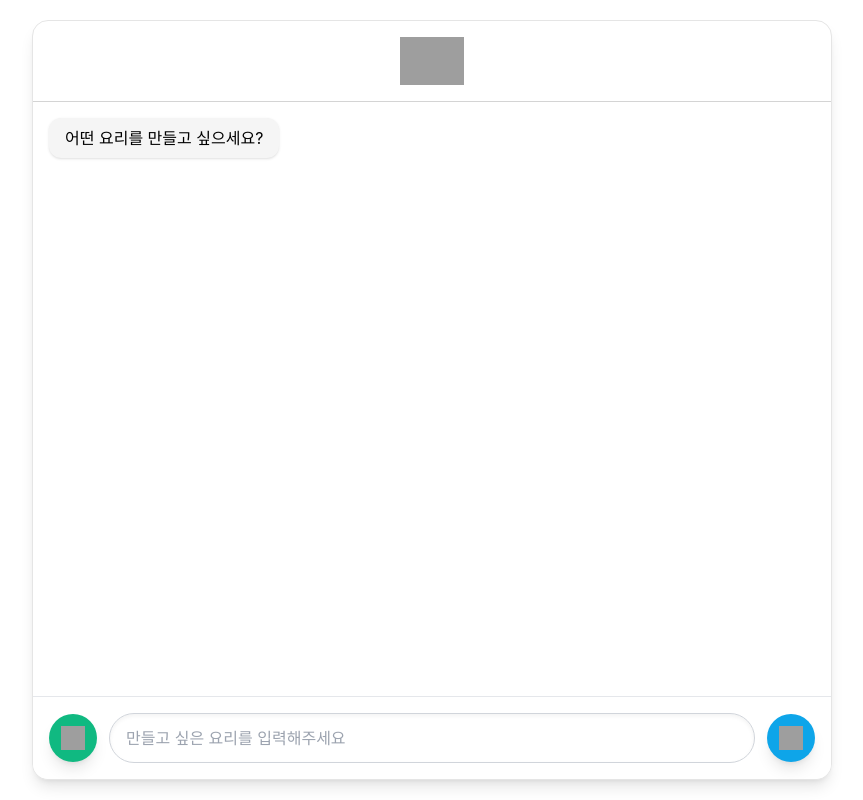
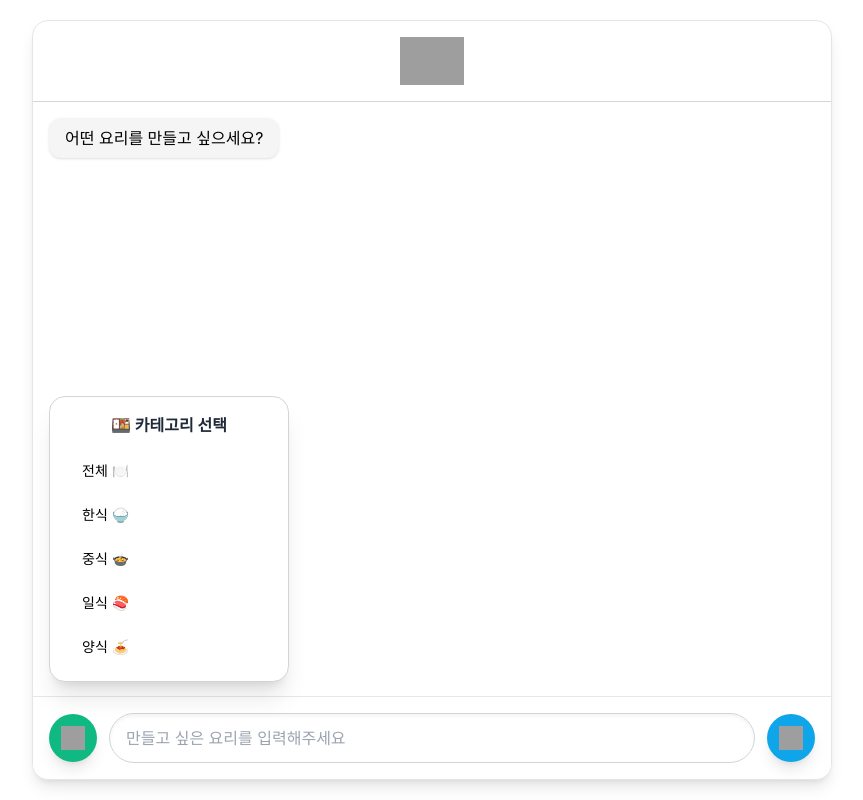
Before and after one commit to prnsslcn/ChefBot, a React (Create React App) app in the folder frontend/chatbot-ui/: page / in a window 1280 px wide. Both pictures are taken after a click on the button 281 px from the left and 738 px from the top of the page. Shown: the whole page, without its empty margins (208-1071 px from the left). Built offline with nearby package versions, Linux system fonts and the light colour scheme; grey boxes are pictures that could not be loaded.

Commit message:
Feat: 카테고리 기능 구현

```diff
--- a/frontend/chatbot-ui/src/components/AiChatValidate.js
+++ b/frontend/chatbot-ui/src/components/AiChatValidate.js
@@ -24,22 +24,16 @@ export const AiChatValidate = () => {
         try {
           setIsAiResponding(true);
 
-          // const response = await postQuery(messages[messages.length - 1]) //messages[messages.length - 1]에는 category(카테고리) 정보가 포함되지 않음
-          // // // // // // //
-          // userInput, optionCheck 값을 직접 가져와서 API 요청
           if (!messages || messages.length === 0) return;
 
           const lastUserMessage = messages[messages.length - 1];
-          if (!lastUserMessage) return; //  빈 값 방지
+          if (!lastUserMessage) return;
 
           console.log("🔍 Fetching AI response for:", lastUserMessage);
-          const response = await postQuery(lastUserMessage, optionCheck); // category 포함
+          const response = await postQuery(lastUserMessage, optionCheck);
 
           console.log("대답 : ", response);
-          // // // // // // //
-          // console.log("대답 : ",response)
 
-          // ai 레시피 제안
           const newMessages = [
             {
               type: "text",
@@ -52,20 +46,34 @@ export const AiChatValidate = () => {
             { type: "image", content: response.image_url },
             {
               type: "text",
-              content: `${response.recipe.title}을 만들고 싶다면 "시작" 버튼을 눌러주세요`,
+              content: `${response.recipe.title}을 만들고 싶다면 \"시작\" 버튼을 눌러주세요`,
             },
           ];
 
           const addMessagesSequentially = async () => {
             for (let i = 0; i < newMessages.length; i++) {
-              if(i === 0){
-                await new Promise((resolve) => setTimeout(resolve, 300));
+              const currentMsg = newMessages[i];
+
+              if (currentMsg.type === "image") {
+                const img = new Image();
+                img.src = currentMsg.content;
+
+                await new Promise((resolve) => {
+                  img.onload = () => {
+                    setAiResponse((prev) => [...prev, currentMsg]);
+                    setAllMessages((prev) => [...prev, currentMsg]);
+                    resolve();
+                  };
+                });
+              } else {
+                await new Promise((resolve) =>
+                  setTimeout(() => {
+                    setAiResponse((prev) => [...prev, currentMsg]);
+                    setAllMessages((prev) => [...prev, currentMsg]);
+                    resolve();
+                  }, i === 0 ? 300 : 1000)
+                );
               }
-              else if (i !== 0) {
-                await new Promise((resolve) => setTimeout(resolve, 1000));
-              }
-              setAiResponse((prev) => [...prev, newMessages[i]]);
-              setAllMessages((prev) => [...prev, newMessages[i]]);
             }
 
             setAllMessages((prev) => [
@@ -94,9 +102,8 @@ export const AiChatValidate = () => {
   }, [callResponse, isAiResponding]);
 
   useEffect(() => {
-    // allMessages가 업데이트되면 로그를 찍도록 추가
     console.log("Updated allMessages:", allMessages);
-  }, [allMessages]); // allMessages가 변경될 때마다 실행됨
+  }, [allMessages]);
 
   return null;
 };
--- a/frontend/chatbot-ui/src/components/LoadingSpinner.js
+++ b/frontend/chatbot-ui/src/components/LoadingSpinner.js
@@ -1,8 +1,12 @@
 export const LoadingSpinner = () => {
   return (
     <div className="chat-message text-left mb-2 animate-fadein">
-      <div className="inline-block px-4 py-2 rounded-xl bg-neutral-100 text-black max-w-[70%] shadow text-base">
-        <div className="loading loading-dots loading-lg">...</div>
+      <div className="inline-block px-4 py-2 rounded-xl bg-neutral-100 text-black max-w-[15%] shadow text-base min-h-[40px] flex items-center justify-center">
+        <div className="flex space-x-2 items-center">
+          <span className="w-2 h-2 bg-gray-500 rounded-full animate-bounceUp"></span>
+          <span className="w-2 h-2 bg-gray-500 rounded-full animate-bounceUpDelayed1"></span>
+          <span className="w-2 h-2 bg-gray-500 rounded-full animate-bounceUpDelayed2"></span>
+        </div>
       </div>
     </div>
   );
--- a/frontend/chatbot-ui/src/components/UserInput.js
+++ b/frontend/chatbot-ui/src/components/UserInput.js
@@ -3,7 +3,9 @@ import { useChat } from "../context/ChatContext";
 
 export const UserInput = () => {
   const [userInput, setUserInput] = useState("");
-  const { isAiResponding, setMessages, setAllMessages, setCallResponse } = useChat();
+  const [showCategoryPopup, setShowCategoryPopup] = useState(false);
+  const [isFadingOut, setIsFadingOut] = useState(false);
+  const { isAiResponding, setMessages, setAllMessages, setCallResponse, optionCheck, setOptionCheck } = useChat();
 
   const handleSubmit = () => {
     if (!userInput.trim()) return;
@@ -17,19 +19,76 @@ export const UserInput = () => {
     if (e.key === "Enter") handleSubmit();
   };
 
+  const handleCheckboxChange = (option) => {
+    if (option === "전체 🍽️") {
+      setOptionCheck(""); // 서버에 category는 빈 값으로 전달됨
+    } else {
+      setOptionCheck(option);
+    }
+    handleCloseCategoryPopup(); // 팝업 닫기
+  };
+
+  const handleCloseCategoryPopup = () => {
+    setIsFadingOut(true);
+    setTimeout(() => {
+      setShowCategoryPopup(false);
+      setIsFadingOut(false);
+    }, 1000); // fadeout 애니메이션 시간과 일치시켜야 함
+  };
+
+  const categoryOptions = ["전체 🍽️", "한식 🍚", "중식 🍲", "일식 🍣", "양식 🍝"];
+
   return (
     <div className="p-4 border-t border-gray-200 bg-white flex items-center gap-3">
+      {/* 🍱 카테고리 버튼 */}
+      <div className="relative">
         <button
-        onClick={handleSubmit}
-        disabled={isAiResponding}
+          onClick={() => setShowCategoryPopup(!showCategoryPopup)}
           className="w-12 h-12 bg-emerald-500 hover:bg-emerald-700 rounded-full flex items-center justify-center text-white shadow-lg"
         >
           <img
             src="https://img.icons8.com/fluency-systems-filled/96/ffffff/rice-bowl.png"
-          alt="Send"
+            alt="Category"
             className="w-6 h-6"
           />
         </button>
+
+        {/* 📂 카테고리 팝업 */}
+        {showCategoryPopup && (
+          <div className={`absolute bottom-20 left-0 bg-white border border-gray-300 rounded-2xl shadow-xl p-4 z-50 w-60
+            ${isFadingOut ? "animate-fadeoutCategory" : "animate-fadeinCategory"}`}
+          >
+            <p className="text-base font-bold mb-4 text-gray-800 text-center">🍱 카테고리 선택</p>
+            <ul className="space-y-2">
+              {categoryOptions.map((option) => {
+                const isSelected = optionCheck === option;
+                return (
+                  <li key={option}>
+                    <label
+                      className={`flex items-center space-x-2 cursor-pointer text-sm px-2 py-2 rounded-lg transition-colors duration-200
+                        ${isSelected ? "bg-emerald-100 border border-emerald-500 font-semibold text-emerald-700" : "hover:bg-gray-100"}
+                      `}
+                    >
+                      <input
+                        type="radio"
+                        name="category"
+                        value={option}
+                        checked={isSelected}
+                        onChange={() => {
+                          setOptionCheck(option);
+                          handleCloseCategoryPopup();
+                        }}
+                        className="hidden"
+                      />
+                      <span>{option}</span>
+                    </label>
+                  </li>
+                );
+              })}
+            </ul>
+          </div>
+        )}
+      </div>
       <input
         type="text"
         placeholder="만들고 싶은 요리를 입력해주세요"
--- a/frontend/chatbot-ui/tailwind.config.js
+++ b/frontend/chatbot-ui/tailwind.config.js
@@ -24,15 +24,49 @@ module.exports = {
             opacity: "0",
           },
         },
+        fadeinCategory: {
+          "0%": {
+            opacity: "0",
+            transform: "translateY(10px)",
+          },
+          "100%": {
+            opacity: "1",
+            transform: "translateY(0)",
+          },
+        },
+        fadeoutCategory: {
+          "0%": {
+            opacity: "1",
+            transform: "translateY(0)",
+          },
+          "100%": {
+            opacity: "0",
+            transform: "translateY(10px)",
+          },
+        },
         moveDown: {
           "0%": { transform: "translateY(0px)" },
           "100%": { transform: "translateY(50px)" },
+        },
+        loadingDots: {
+          '0%, 80%, 100%': { transform: 'scale(0)' },
+          '40%': { transform: 'scale(1)' },
+        },
+        bounceUp: {
+          '0%, 100%': { transform: 'translateY(0)' },
+          '50%': { transform: 'translateY(-8px)' },
         },
       },
       animation: {
         fadein: "fadein 1s",
         fadeout: "fadeout 1s",
+        fadeinCategory: "fadeinCategory 1s",
+        fadeoutCategory: "fadeoutCategory 1s",
         moveDown: "moveDown 0.5s ease-in-out forwards",
+        loadingDots: 'loadingDots 1.4s infinite ease-in-out',
+        bounceUp: 'bounceUp 0.6s infinite',
+        bounceUpDelayed1: 'bounceUp 0.6s infinite 0.1s',
+        bounceUpDelayed2: 'bounceUp 0.6s infinite 0.2s',
       },
     },
   },
```
Lines whose indentation alone changed are shown as unchanged.
